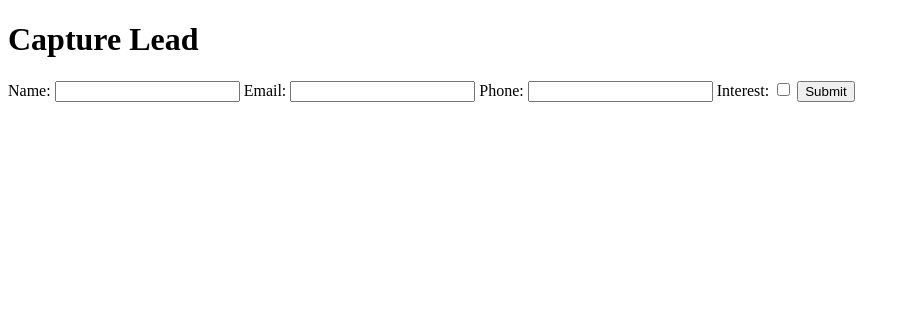
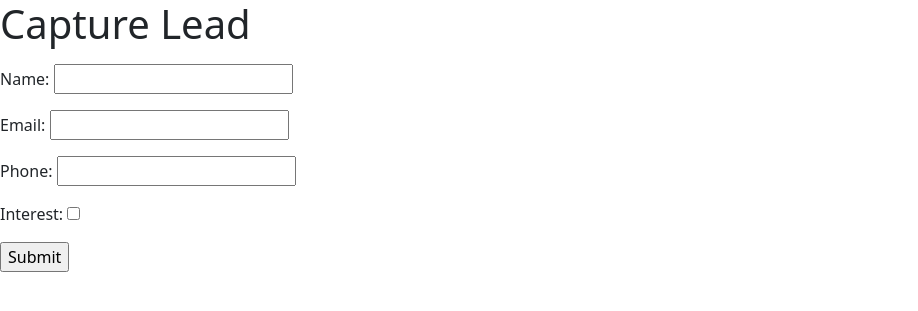
Before and after one commit to Alexvjunior/franq, a Django app: page / in a window 1280 px wide. Shown: the top 311 px of the page, without its empty margins (0-918 px from the left). Run offline with Django 4.2, Linux system fonts and the light colour scheme.

Commit message:
Adjusted html

```diff
--- a/apps/leads/templates/capture.html
+++ b/apps/leads/templates/capture.html
@@ -3,15 +3,18 @@
 
 <head>
     <title>Capture Lead</title>
+    <link rel="stylesheet" href="https://cdn.jsdelivr.net/npm/bootstrap@5.1.1/dist/css/bootstrap.min.css">
 </head>
 
 <body>
+
+    <div class="container"></div>
 
     {% if messages %}
     <ul class="messages">
         {% for message in messages %}
         <li{% if message.tags %} class="{{ message.tags }}" {% endif %}>{{ message }}</li>
-        {% endfor %}
+            {% endfor %}
     </ul>
     {% endif %}
 
@@ -19,17 +22,30 @@
 
     <form method="POST">
         {% csrf_token %}
+        <div class="mb-3"></div>
         {{ form.name.label_tag }}
         {{ form.name }}
+        </div>
+        <div class="mb-3"></div>
         {{ form.email.label_tag }}
         {{ form.email }}
+        </div>
+        <div class="mb-3"></div>
         {{ form.phone.label_tag }}
         {{ form.phone }}
+        </div>
+        <div class="mb-3"></div>
         {{ form.interest.label_tag }}
         {{ form.interest }}
-        <!-- ... -->
-        <input type="submit" value="Submit" >
+        </div>
+        <div class="mb-3"></div>
+        <input type="submit" value="Submit">
+        </div>
     </form>
+
+    </div>
+    <!-- Inclua os arquivos JavaScript do Bootstrap -->
+    <script src="https://cdn.jsdelivr.net/npm/bootstrap@5.1.1/dist/js/bootstrap.bundle.min.js"></script>
 </body>
 
 </html>
```
